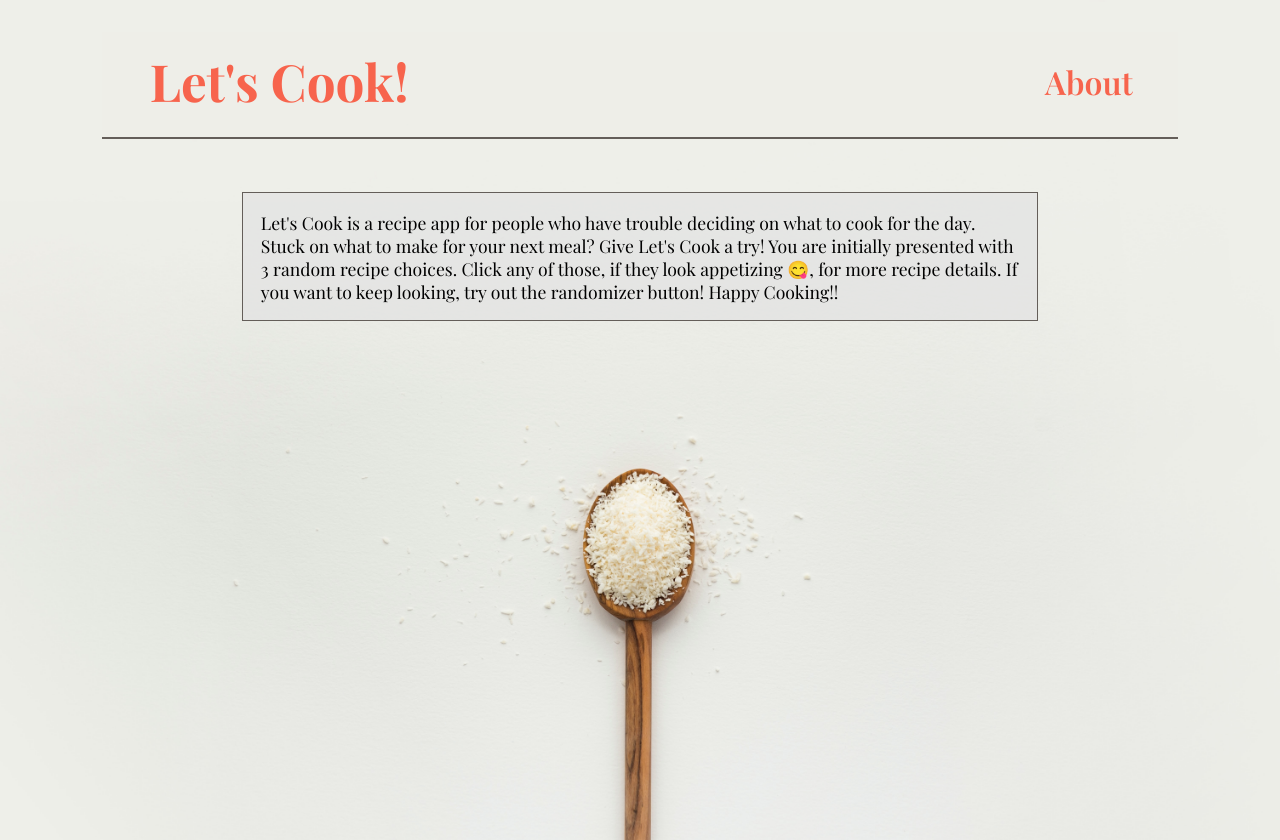
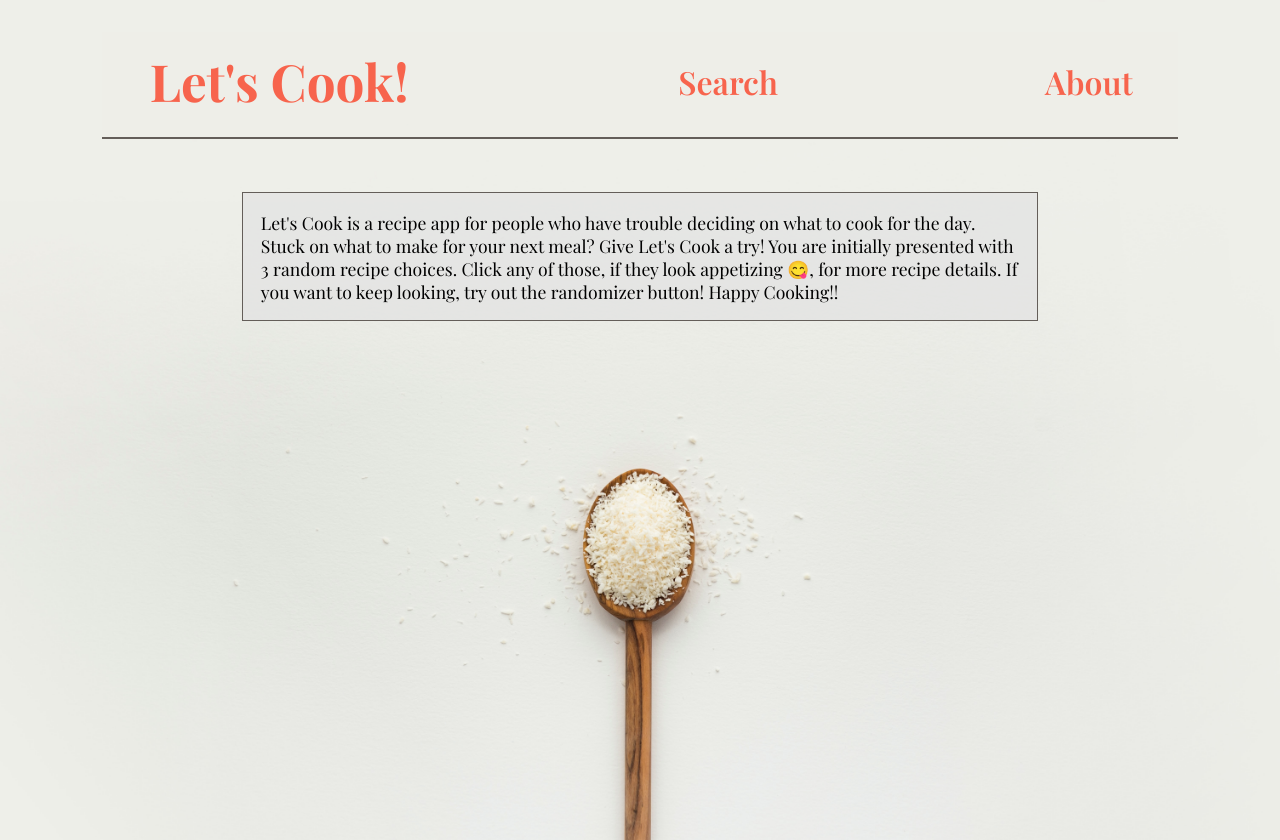
Before and after one commit to kgittens89/lets-cook, a React (Create React App) app: page /about in a window 1280 px wide. Built offline with nearby package versions, Linux system fonts and the light colour scheme; a web font is replaced by a local one.

Commit message:
add empty search component and link

```diff
--- a/src/App.js
+++ b/src/App.js
@@ -5,6 +5,7 @@ import About from './components/Nav/About/About';
 import Nav from './components/Nav/Nav';
 import Main from './components/Main/Main';
 import RecipeDetails from './components/RecipeDetails/RecipeDetails';
+import Search from './components/Search/Search';
 
 function App() {
 	return (
@@ -17,6 +18,7 @@ function App() {
 					<Route path='/' element={<Main />} />
 					<Route path='/:id' element={<RecipeDetails />} />
 					<Route path='/about' element={<About />} />
+					<Route path='/search' element={<Search />} />
 				</Routes>
 			</main>
 		</div>
--- a/src/components/Nav/Nav.css
+++ b/src/components/Nav/Nav.css
@@ -7,7 +7,7 @@
     font-size: 1.1em;
 }
 
-.about-link {
+.about-link, .search {
     color: var(--third-color);
     font-size: 2.5vw;
     font-weight: 600;
--- a/src/components/Nav/Nav.js
+++ b/src/components/Nav/Nav.js
@@ -9,6 +9,8 @@ function Nav() {
 				<li className='logo'>Let's Cook!</li>
 			</Link>
 
+			<Link to='/search'><li className="search">Search</li></Link>
+
 			<Link to='/about'>
 				<li className='about-link'>About</li>
 			</Link>
--- /dev/null
+++ b/src/components/Search/Search.js
@@ -0,0 +1,11 @@
+import React from 'react';
+
+function Search(props) {
+    return (
+        <form>
+            Search
+        </form>
+    );
+}
+
+export default Search;
```
